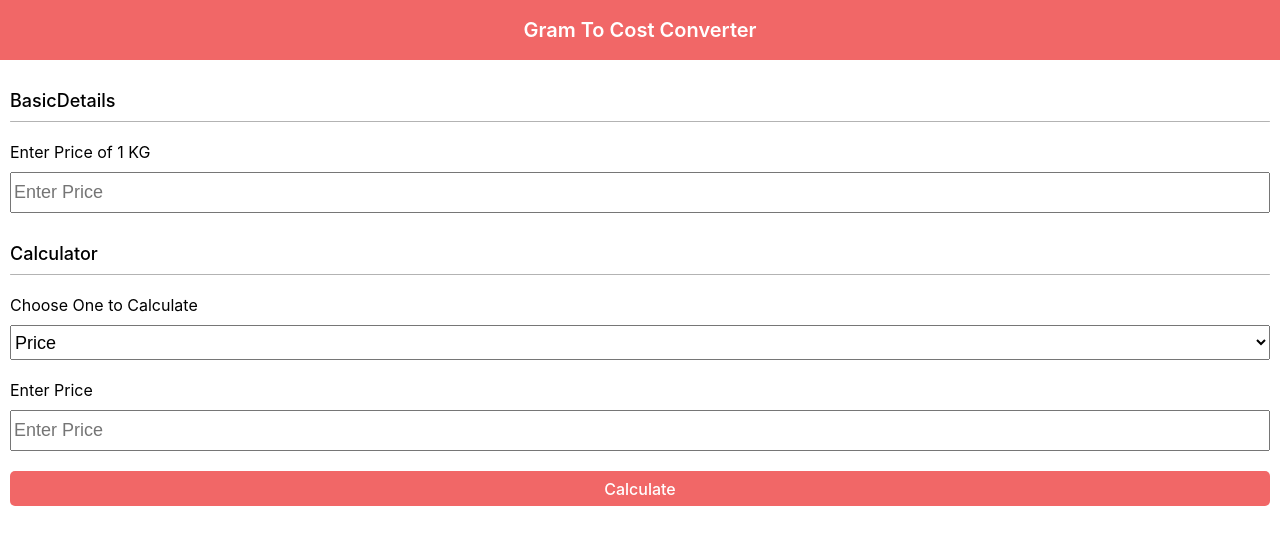
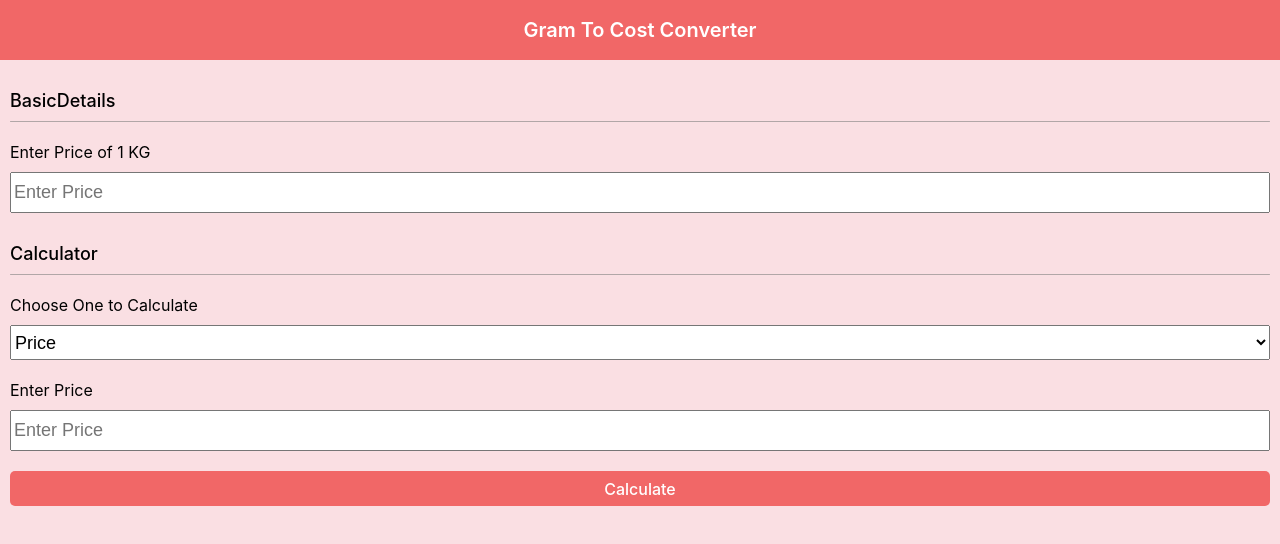
Before and after one commit to smackalpha/gram-to-cost-converter, a React (Create React App) app: page / in a window 1280 px wide. Shown: the top 544 px of the page. Built offline with nearby package versions, Linux system fonts and the light colour scheme.

Commit message:
Updated Result

```diff
--- a/package.json
+++ b/package.json
@@ -10,6 +10,7 @@
     "react": "^18.2.0",
     "react-dom": "^18.2.0",
     "react-scripts": "5.0.1",
+    "react-toastify": "^9.1.1",
     "styled-components": "^5.3.6",
     "web-vitals": "^2.1.4"
   },
--- a/src/App.js
+++ b/src/App.js
@@ -11,7 +11,7 @@ function App() {
   const [result, setResult] = useState("")
 
   return (
-    <div>
+    <div style={{backgroundColor:"#fadfe3", height:"100vh"}}>
       <AppBar />
       <BasicDetails
         pricePerKg={pricePerKg}
--- a/src/components/Calculator/index.jsx
+++ b/src/components/Calculator/index.jsx
@@ -1,5 +1,7 @@
 import React from 'react'
 import * as Styled from './styles';
+import { ToastContainer, toast } from 'react-toastify';
+import 'react-toastify/dist/ReactToastify.css';
 
 function Calculator(props) {
   const { pricePerKg, optionSelected, setOptionSelected, valueToCalculate, setValueToCalculate, result, setResult } = props
@@ -12,7 +14,7 @@ function Calculator(props) {
 
   const onCalculateBtnClick = () => {
     if (pricePerKg === "") {
-      alert("Please Enter the Price of 1KG")
+      toast.warn("Please Enter the Price of 1KG")
       return
     }
     if (optionSelected === "Price") {
@@ -20,6 +22,10 @@ function Calculator(props) {
       const price = valueToCalculate;
       const costPerGram = pricePerKg / conversionRate;
       const amountInGrams = price / costPerGram;
+      if(amountInGrams>1000){
+        setResult(Math.round(amountInGrams) + " grams ≈ "+ (amountInGrams/1000)+ " Kgs")
+        return
+      }
       setResult(Math.round(amountInGrams) + " grams")
     }
     if (optionSelected === "Grams") {
@@ -28,12 +34,10 @@ function Calculator(props) {
       const amountInKg = amountInGrams / conversionRate;
       const costForAmount = amountInKg * pricePerKg;
       setResult("Price : "+Math.round(costForAmount))
-      // console.log(costForAmount); // output: 60
     }
     if (optionSelected === "KiloGrams") {
       const costForAmount = valueToCalculate * pricePerKg;
       setResult("Price : "+Math.round(costForAmount))
-      // console.log(costForAmount); // output: 60
     }
   }
   return (
@@ -56,7 +60,7 @@ function Calculator(props) {
       </Styled.ChooserBlock>
       <Styled.Button onClick={onCalculateBtnClick}>Calculate</Styled.Button>
 
-
+      <ToastContainer position="bottom-center" />
     </Styled.MainContainer>
   )
 }
--- a/src/components/Result/styles/index.js
+++ b/src/components/Result/styles/index.js
@@ -21,4 +21,5 @@ export const Text = styled.div`
   color: white;
   font-size: 24px;
   font-weight: 600;
+  text-align: center;
 `;
```
Also changed, not shown: 1 other file (tests, documents, lock files or other folders).
